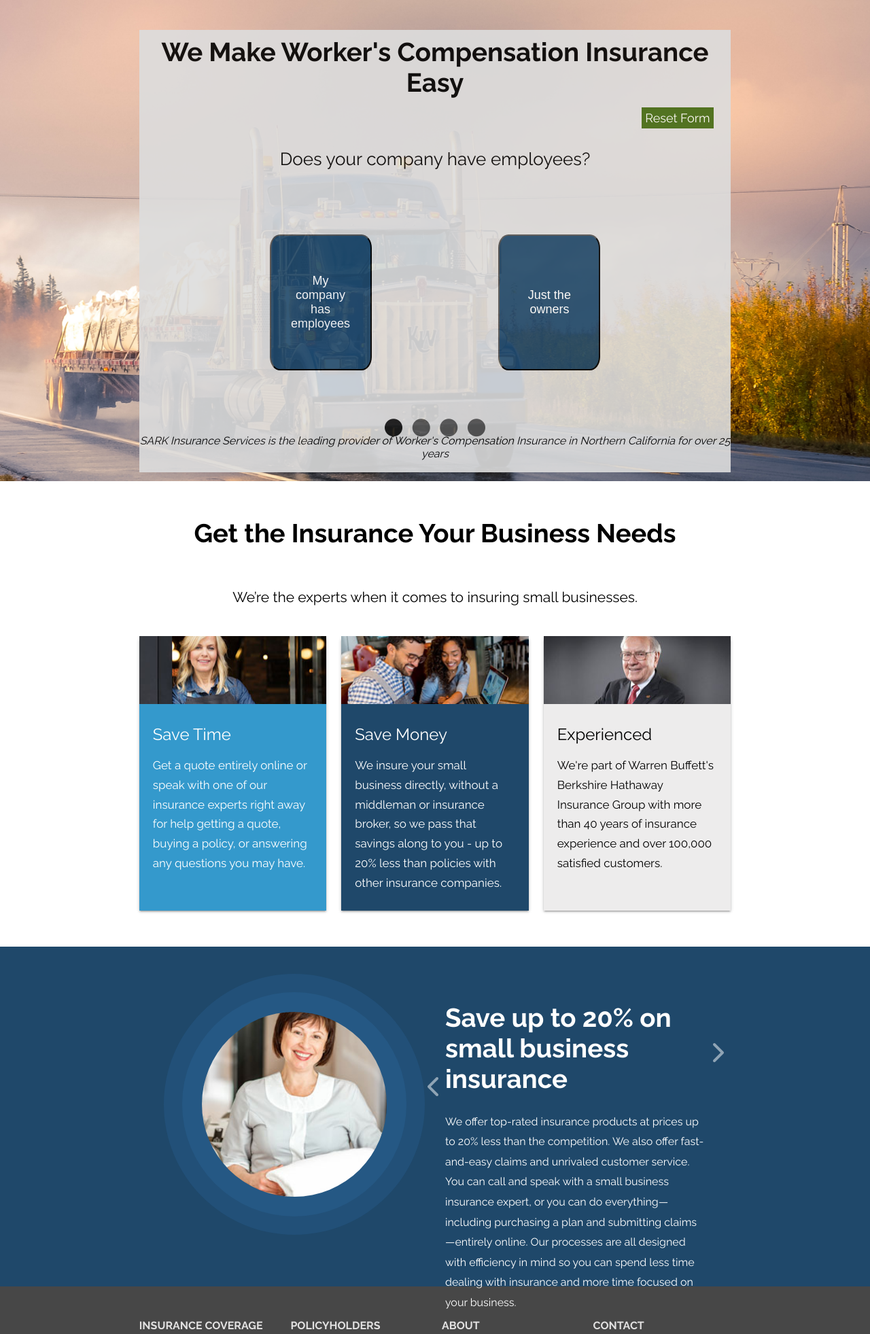
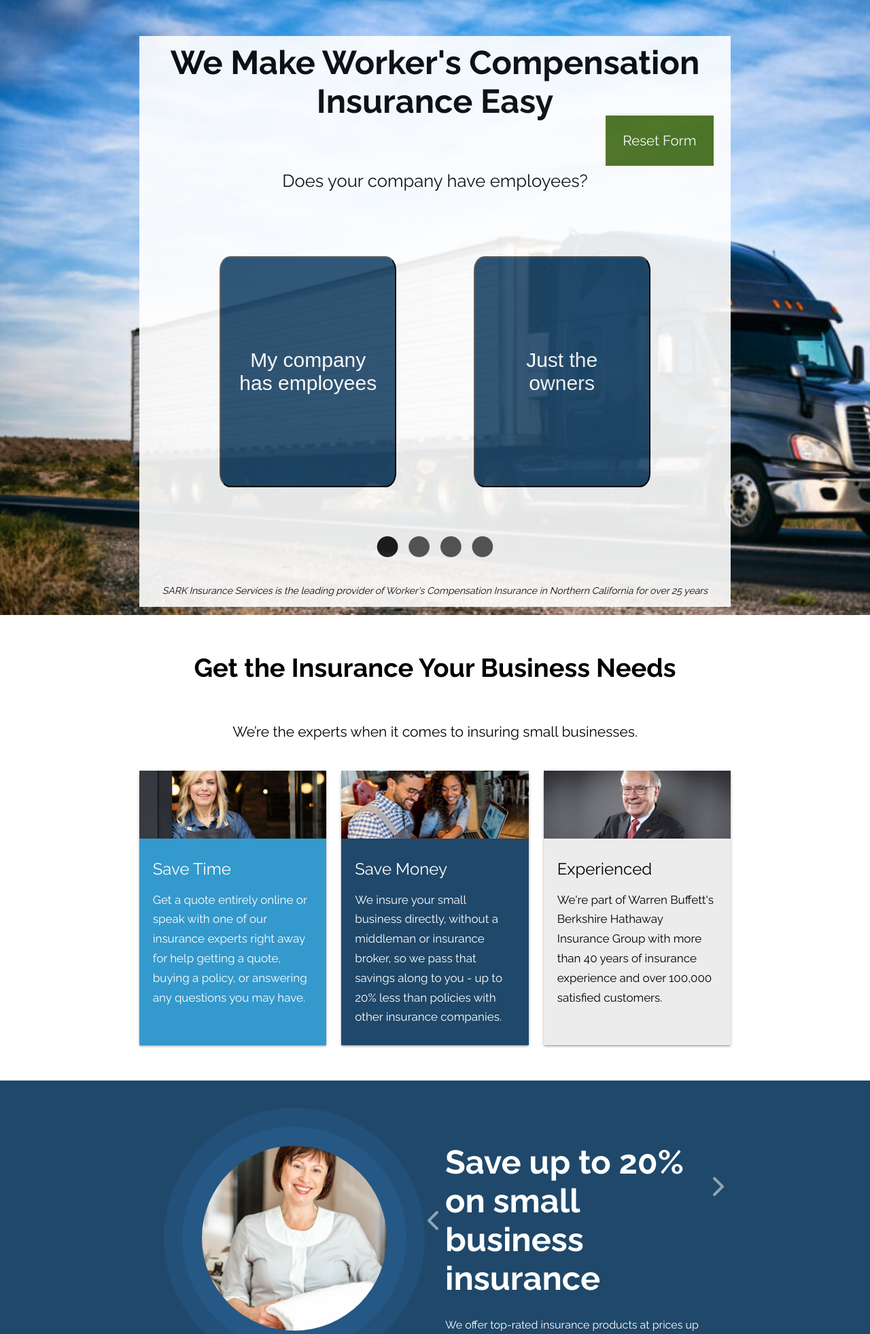
Before and after one commit to SARK-Development-Team/TruckerComp, a PHP site: page /index.html in a window 1280 px wide. Shown: the part 96-2059 px from the top of the page at 68% size. Run offline with PHP 8.4, Linux system fonts and the light colour scheme; some libraries are stand-ins or nearby versions.

Commit message:
updates hero section layout for better element fill

```diff
--- a/index.html
+++ b/index.html
@@ -44,8 +44,8 @@
                             <i class="fas fa-chevron-right "></i>
                         </div>
                         <div class="tiles-two" style="clear: right">
-                            <button class ="btn-blue tile" id="slide1Yes">My company has employees</button>
-                            <button class ="btn-blue tile" id="slide1No">Just the owners</button>
+                            <button class ="two-tile tile" id="slide1Yes">My company has employees</button>
+                            <button class ="two-tile tile" id="slide1No">Just the owners</button>
 
                         </div>
                         <div class="icon-area">
@@ -91,19 +91,19 @@
                             <i class="fas fa-chevron-right "></i>
                         </div>
                         <div class="tiles-five">
-                            <button class ="btn-blue tile" id="slide3Home">
+                            <button class ="five-tile tile" id="slide3Home">
                                 <!-- <i class="material-icons" >home</i> -->
                                 <p>I Run My Business Out of My Home</p></button>
-                            <button class ="btn-blue tile" id="slide3Lease">
+                            <button class ="five-tile tile" id="slide3Lease">
                                 <!-- <i class="material-icons" >meeting_room</i> -->
                                 <p>I Lease a Space From Others</p></button>
-                            <button class ="btn-blue tile" id="slide3Site">
+                            <button class ="five-tile tile" id="slide3Site">
                                 <!-- <i class="material-icons" >workbuild</i> -->
                                 <p>I Work at a Job Site</p></button>
-                            <button class ="btn-blue tile" id="slide3Property">
+                            <button class ="five-tile tile" id="slide3Property">
                                 <!-- <i class="material-icons" >business</i> -->
                                 <p>I Run My Business From Property I Own</p></button>
-                            <button class ="btn-blue tile" id="slide3Own">
+                            <button class ="five-tile tile" id="slide3Own">
                                 <!-- <i class="material-icons" >store</i> -->
                                 <p>I Own a Property & Lease to Others</p></button>
                         </div>
--- a/style.css
+++ b/style.css
@@ -34,14 +34,14 @@ button {
 }
 
 h2 {
-    font-size: 2.4rem;
+    font-size: 3.8vw;
     font-weight: 700;
     padding: 10px 0;
     margin-bottom: 0;
 }
 
 h3 {
-    font-size: 26px;
+    font-size: 2vw;
     padding: 5px 0;
     font-weight: 300;
 }
@@ -87,33 +87,31 @@ form {
 }
 
 input {
-    font-size: 24px;
-    width: 100px;
+    font-size: 3vw;
+    margin: 5vw 0;
+    width: 12vw;
 }
 
 .active {
     color: rgb(27, 27, 27)!important;
 }
 
-.btn-blue {
+.two-tile {
     background: #1f486a;
     color: white;
     text-align: center;
-    font-size: 18px;
-    width: 150px;
-    height: 200px;
-    border-radius: 0;
+    font-size: 30px;
+    width: 260px;
+    height: 340px;
 }
 
-.btn-orange {
-    background: rgb(231, 231, 231);
-    color: black;
+.five-tile {
+    background: #1f486a;
+    color: white;
     text-align: center;
-    font-size: 22px;
-    width: 250px;
-    min-height: 150px;
-    /* border: 4px solid black; */
-    border: none;
+    font-size: 24px;
+    width: 160px;
+    height: 340px;
 }
 
 /* .btn-next {
@@ -138,29 +136,22 @@ input {
     border: 1px solid white;
     color: white;
     transition: background-color 0.6s ease;
-    font-size: 28px;
-    margin: 40px auto;
-}
-
-.slide h3 {
-    padding: 30px 0;
-}
-
-.slide span {
-    position: absolute;
+    font-size: 2.6vw;
+    margin: 0 auto 10vw auto;
 }
 
 .btn-reset {
     background: #426b13;
-    padding: 5px;
+    padding: 25px;
     color: white;
     text-align: right;
-    font-size: 18px;
+    font-size: 1.6vw;
     width: 150px;
     height: 200px;
     border-radius: 0;
     right: 0;
     cursor: pointer;
+    z-index: 3;
 }
 
 .ctr {
@@ -180,10 +171,10 @@ input {
 }
 
 .icon-area {
-    margin: 30px 0 50px 0;
+    margin: 30px 0 70px 0;
     display: flex;
     justify-content: center;
-    font-size: 26px;
+    font-size: 2.4vw;
     align-items: center;
 }
 
@@ -200,19 +191,20 @@ input {
 
 .back-icon {
     position: absolute;
-    font-size: 80px;
-    color: rgb(248, 149, 149);
+    font-size: 8vw;
+    color: rgb(219, 166, 166);
     left: 12px;
-    top: 70%;
+    top: 45%;
     transition: all .5s ease;
+    z-index: 3;
 }
 
 .next-icon {
     position: absolute;
-    font-size: 80px;
-    color: rgb(248, 149, 149);
+    font-size: 8vw;
+    color: rgb(219, 166, 166);
     right: 12px;
-    top: 70%;
+    top: 45%;
     opacity: 0;
     transition: all .5s ease;
     z-index: 3;
@@ -240,16 +232,21 @@ input {
 
 .slide h3 {
     text-align: center;
+    padding: 30px 0;
 }
 
-.slide p {
+.slide span {
+    position: absolute;
+}
+/* .slide p {
+    font-size: 3vw;
     margin: 0;
-}
+} */
 
 .tile {
     transition: all ease 250ms;
     padding: 22px 25px;
-    border-radius: 10%;
+    border-radius: 6%;
 }
 
 .tile:hover {
@@ -284,6 +281,7 @@ input {
 }
 
 #bottom-line {
+    font-size: 1.1vw;
     position: absolute;
     bottom: 0;
     margin-bottom: 2px;
@@ -303,8 +301,8 @@ input {
 #container {
     width: 68vw;
     /* background-color: rgb(34, 34, 34); */
-    /* background: white; */
-    background: rgb(221, 221, 221);
+    background: white;
+    /* background: rgb(221, 221, 221); */
     /* background: radial-gradient(rgba(36, 43, 41, .98) 60%, rgba(36, 43, 41, .7)); */
     opacity: .9;
     /* color: white; */
@@ -315,13 +313,13 @@ input {
     padding: 0;
     visibility: hidden;
     font-style: italic;
-    font-size: 14px;
+    font-size: 1.2vw;
     color: red;
 }
 
 #hero {
     min-height: 600px;
-    background: url('truckbackground.jpg');
+    background: url('images/truckbgd.jpeg');
     /* background: #d8d8d8; */
     background-size: cover;
     background-position: bottom 80px;
```
Also changed, not shown: images/truckbgd.jpeg (added), 2 other files.
